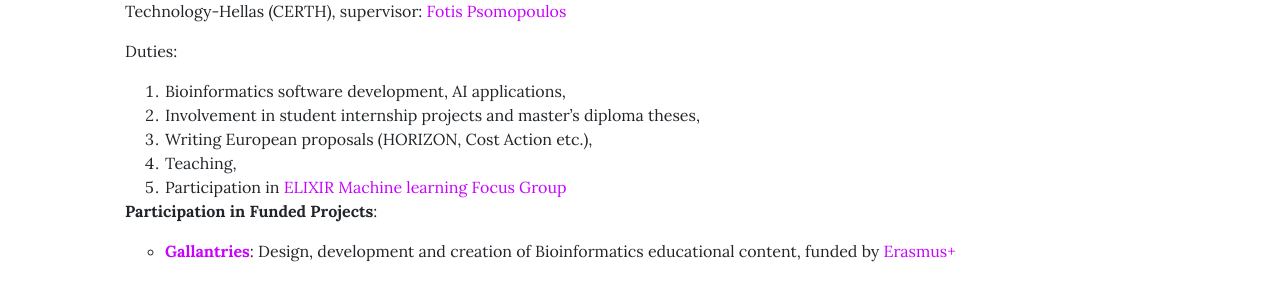
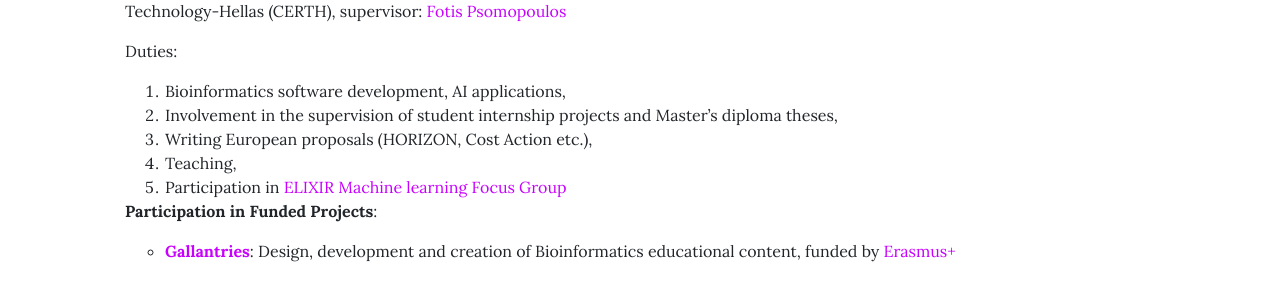
Before and after one commit to sfragkoul/sfragkoul.github.io, a Jekyll site: the page built from pages/CV.md, in a window 1280 px wide. Shown: the part 736-1027 px from the top of the page. Built offline with Jekyll 4.4.1, drawn with Linux system fonts in a browser that asks for light colours.

Commit message:
Update CV.md

```diff
--- a/pages/CV.md
+++ b/pages/CV.md
@@ -31,7 +31,7 @@ background: /assets/img/groupLogo/CV.jpg
    Duties:
 
    1. Bioinformatics software development, AI applications,
-   2. Involvement in student internship projects and master's diploma theses,
+   2. Involvement in the supervision of student internship projects and Master's diploma theses,
    3. Writing European proposals  (HORIZON, Cost Action etc.),
    4. Teaching,
    5. Participation in [ELIXIR Machine learning Focus Group](https://elixir-europe.org/focus-groups/machine-learning)
```
